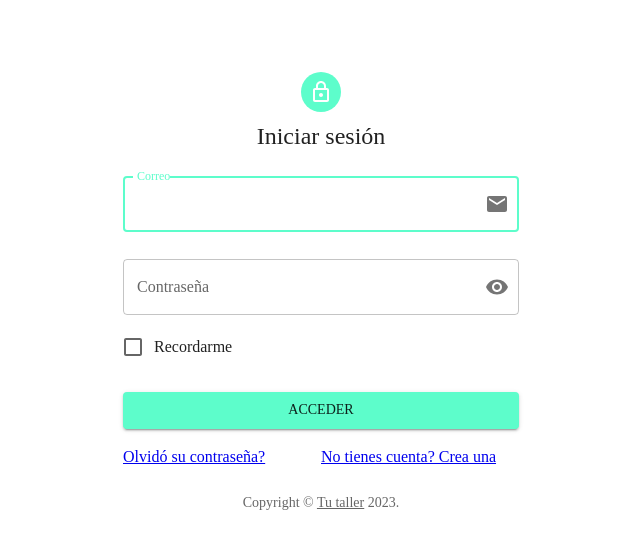
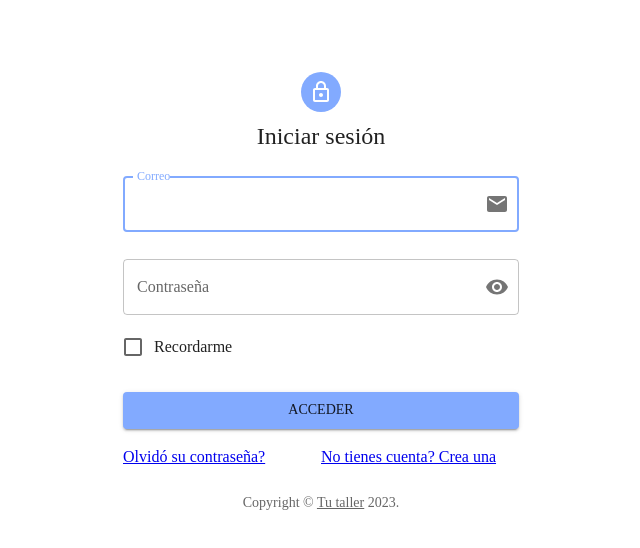
Before and after one commit to areyesarean/yourWorkshop-Front, a React (Vite) app: page /login in a window 1280 px wide. Shown: the top 548 px of the page, without its empty margins (319-959 px from the left). Built offline with nearby package versions, Linux system fonts and the light colour scheme.

Commit message:
refactor: refactor

```diff
--- a/src/App.tsx
+++ b/src/App.tsx
@@ -18,7 +18,7 @@ function App() {
     palette: {
       mode: darkMode ? "dark" : "light",
       primary: {
-        main: "#5DFDCB",
+        main: "#82AAFF",
       },
     },
   });
--- a/src/pages/ChangePassword/ChangePassword.tsx
+++ b/src/pages/ChangePassword/ChangePassword.tsx
@@ -6,7 +6,7 @@ import Box from "@mui/material/Box";
 import LockOutlinedIcon from "@mui/icons-material/LockOutlined";
 import Typography from "@mui/material/Typography";
 import Container from "@mui/material/Container";
-import { Visibility, VisibilityOff, Email, Person } from "@mui/icons-material";
+import { Visibility, VisibilityOff } from "@mui/icons-material";
 import InputAdornment from "@mui/material/InputAdornment";
 import IconButton from "@mui/material/IconButton";
 import { Copyright } from "../../components/Copyright";
@@ -14,7 +14,6 @@ import { yupResolver } from "@hookform/resolvers/yup";
 import * as yup from "yup";
 import { useForm } from "react-hook-form";
 import axios, { AxiosError } from "axios";
-import { login } from "../../redux/slices/AuthSlice";
 import { FormControlInput } from "../../components/FormControlInput";
 import { useMutation } from "@tanstack/react-query";
 import { ApiError, Response } from "../../types/types";
@@ -47,7 +46,7 @@ const ChangePassword = () => {
   const [showPassword, setShowPassword] = useState(false);
   const [showRepeatPassword, setShowRepeatPassword] = useState(false);
   const response = useLoaderData();
-  const params = useParams()
+  const params = useParams();
   const {
     register,
     handleSubmit,
@@ -63,9 +62,6 @@ const ChangePassword = () => {
         resetPasswordToken: params.resetPasswordToken,
         newPassword: data.repeatPassword,
       });
-    },
-    onSuccess: (data) => {
-      //dispatch(login({ access_token: data.data.access_token }));
     },
   });
 
--- a/src/pages/CreateAccount/CreateAccount.tsx
+++ b/src/pages/CreateAccount/CreateAccount.tsx
@@ -14,7 +14,6 @@ import { yupResolver } from "@hookform/resolvers/yup";
 import * as yup from "yup";
 import { useForm } from "react-hook-form";
 import axios, { AxiosError } from "axios";
-import { login } from "../../redux/slices/AuthSlice";
 import { FormControlInput } from "../../components/FormControlInput";
 import { useMutation } from "@tanstack/react-query";
 import { ApiError, Response } from "../../types/types";
--- a/src/pages/Dashboard/Dashboard.tsx
+++ b/src/pages/Dashboard/Dashboard.tsx
@@ -9,14 +9,14 @@ import { MainMenu } from "../../components/MainMenu";
 function DashboardContent() {
   const [open, setOpen] = useState(true);
   const toggleDrawer = () => {
-    setOpen(!open);
+    setOpen((open) => !open);
   };
 
   return (
     <Box sx={{ display: "flex" }}>
       <CssBaseline />
       <AppBarCustom toggleDrawer={toggleDrawer} open={open} />
-      <MainMenu toggleDrawer={toggleDrawer} open={open}/>
+      <MainMenu toggleDrawer={toggleDrawer} open={open} />
       <Box
         component="main"
         sx={{
```
